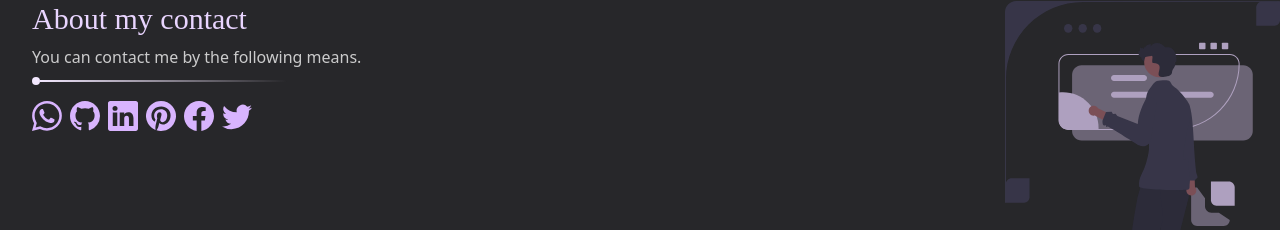
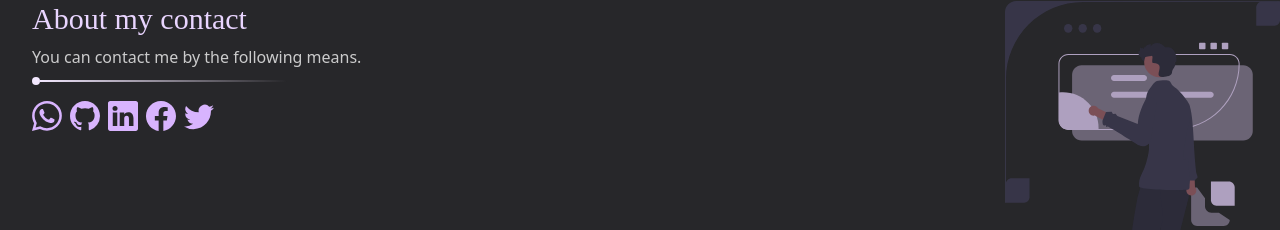
Before and after one commit to simon0820s/MyPersonalPage, a React (Vite) app: page / in a window 1280 px wide. Shown: the part 2291-2521 px from the top of the page. Built offline with nearby package versions, Linux system fonts and the light colour scheme; a web font is replaced by a local one.

Commit message:
delete pinterest contact

```diff
--- a/src/sections/Contact.jsx
+++ b/src/sections/Contact.jsx
@@ -1,4 +1,4 @@
-import { BsGithub, BsLinkedin, BsPinterest, BsFacebook, BsWhatsapp, BsTwitter } from 'react-icons/bs'
+import { BsGithub, BsLinkedin, BsFacebook, BsWhatsapp, BsTwitter } from 'react-icons/bs'
 import { motion } from 'framer-motion'
 
 function Contact() {
@@ -33,11 +33,6 @@ function Contact() {
           <motion.a
             initial={{ opacity: 0 }}
             whileInView={{ opacity: 1 }}
-            transition={{ duration: 0.2, delay: 0.3 }}
-            href='https://pin.it/4PsRlv3' target='_blanc'><BsPinterest /></motion.a>
-          <motion.a
-            initial={{ opacity: 0 }}
-            whileInView={{ opacity: 1 }}
             transition={{ duration: 0.2, delay: 0.4 }}
             href='https://www.facebook.com/profile.php?id=100085398301902' target='_blanc'
             className='z-10'><BsFacebook /></motion.a>
```
